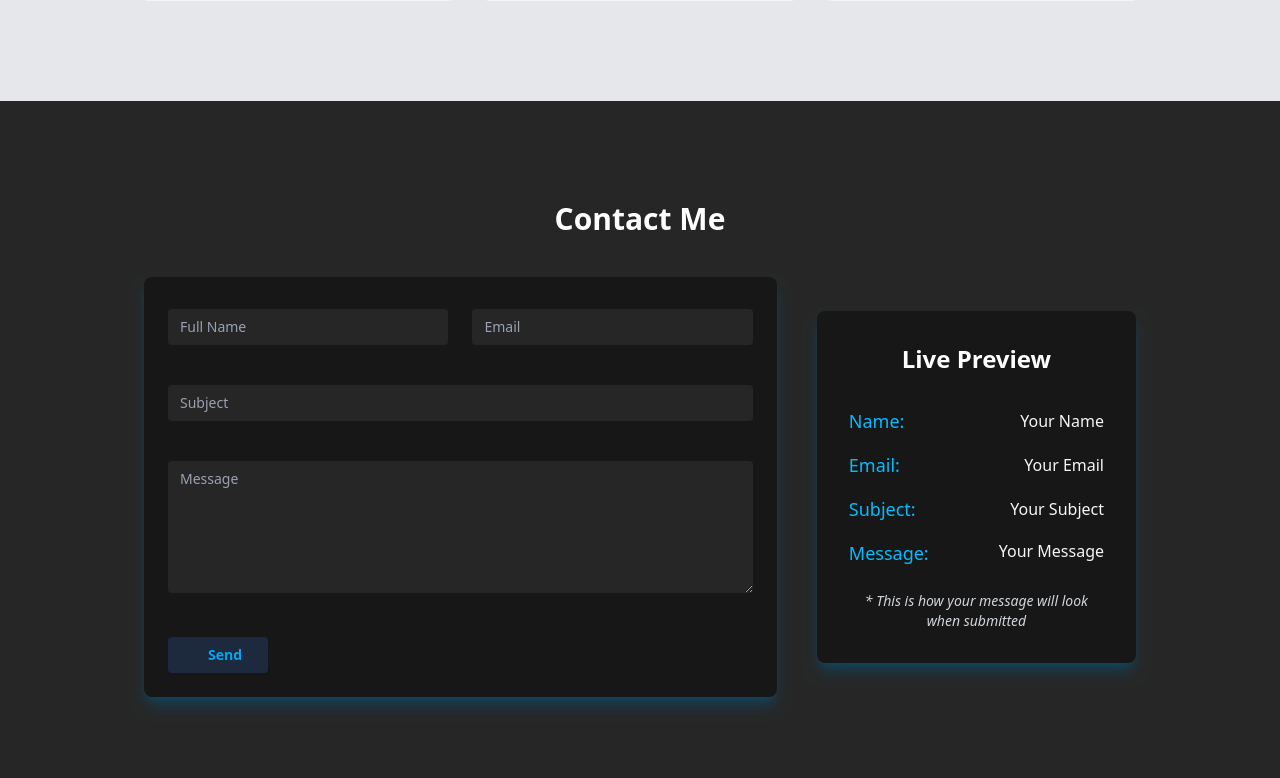
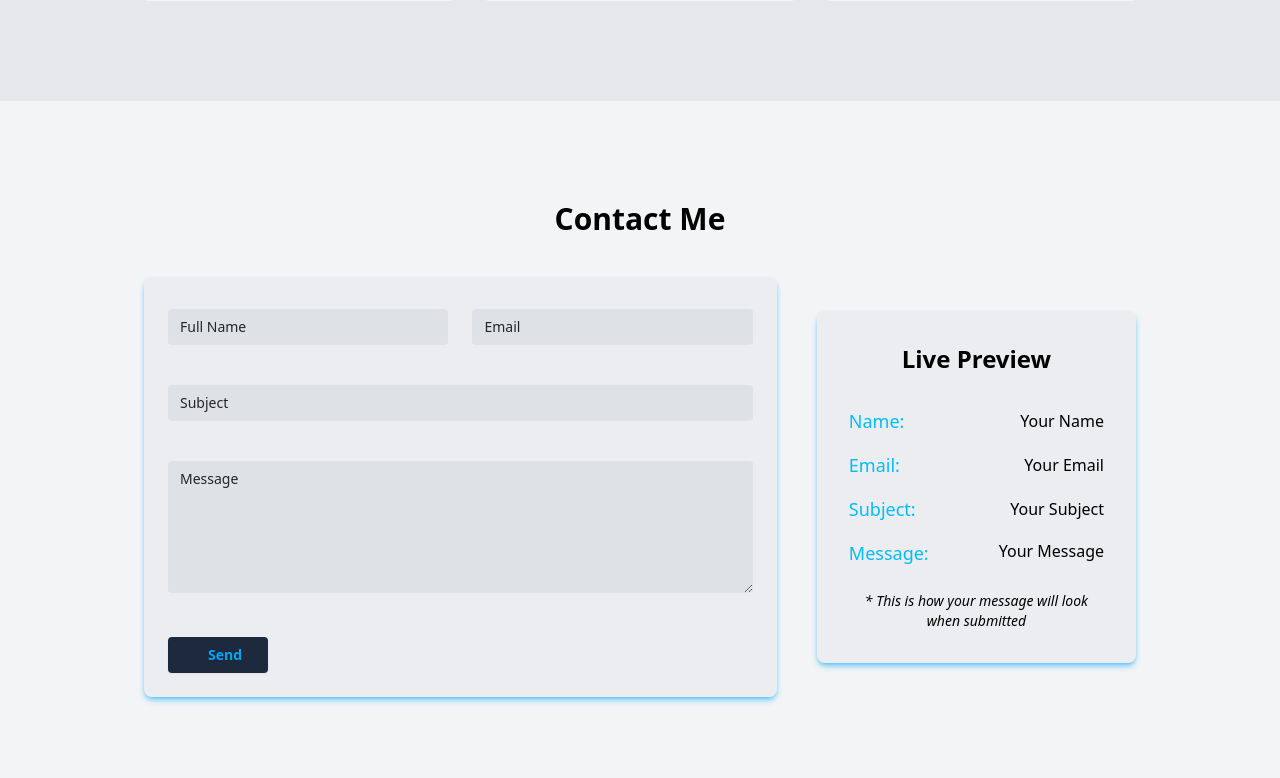
Before and after one commit to HanifaTavassoli/Portfolio-2, a React (Vite) app: page / in a window 1280 px wide. Shown: the part 2922-3700 px from the top of the page. Built offline with nearby package versions, Linux system fonts and the light colour scheme.

Commit message:
add light/dark mode background and text colors to ContactForm section

```diff
--- a/src/components/ContactForm.jsx
+++ b/src/components/ContactForm.jsx
@@ -75,7 +75,10 @@ function ContactForm() {
   };
   return (
     <>
-      <section id="contacts-section" className="py-5 bg-neutral-800">
+      <section
+        id="contacts-section"
+        className="py-5 bg-gray-100 text-black dark:bg-neutral-900 dark:text-white"
+      >
         <div className="custom-container py-20 mx-auto text-center">
           <h3 className="text-xl sm:text-2xl md:text-3xl font-bold mb-10">
             Contact Me
@@ -83,7 +86,7 @@ function ContactForm() {
           <div className="flex flex-col md:flex-row gap-10 justify-center items-start md:items-center w-full px-4">
             {/* Form Section */}
             <form
-              className="form w-full bg-neutral-900 md:basis-2/3 text-start text-white shadow-lg rounded-lg shadow-sky-800/50 transform transition-transform duration-500 hover:scale-105"
+              className="form w-full  bg-gray-200/50 dark:bg-neutral-800 md:basis-2/3 text-start text-white shadow-md rounded-lg shadow-sky-500/50 transform transition-transform duration-500 hover:scale-105"
               onSubmit={handleSubmit}
             >
               {isDirty && (
@@ -101,7 +104,7 @@ function ContactForm() {
                       onChange={handleChange}
                       id="full-name"
                       placeholder="Full Name"
-                      className="block w-full rounded-sm bg-neutral-800 px-3 py-1.5 text-neutral-400 placeholder:text-gray-400 shadow-sky-500/50 focus:shadow-[0_0_10px_1px] focus:border focus:border-sky-500 outline-none sm:text-sm/6 transition-shadow duration-200"
+                      className="block w-full rounded-sm bg-gray-300/50 dark:bg-neutral-900 px-3 py-1.5 text-neutral-800 dark:text-gray-300 placeholder:text-neutral-800 dark:placeholder:text-gray-300  shadow-sky-500/50 focus:shadow-[0_0_10px_1px] focus:border focus:border-sky-500 outline-none sm:text-sm/6 transition-shadow duration-200"
                     />
                     {errors.length > 0 &&
                       errors.includes("Name is required") && (
@@ -118,7 +121,7 @@ function ContactForm() {
                       onChange={handleChange}
                       id="email"
                       placeholder="Email"
-                      className="block w-full rounded-sm bg-neutral-800 px-3 py-1.5 text-neutral-400 placeholder:text-gray-400 shadow-sky-500/50 focus:shadow-[0_0_10px_1px] focus:border focus:border-sky-500 outline-none sm:text-sm/6 transition-shadow duration-200"
+                      className="block w-full rounded-sm bg-gray-300/50 dark:bg-neutral-900 px-3 py-1.5 text-neutral-800 dark:text-gray-300 placeholder:text-neutral-800 dark:placeholder:text-gray-300 shadow-sky-500/50 focus:shadow-[0_0_10px_1px] focus:border focus:border-sky-500 outline-none sm:text-sm/6 transition-shadow duration-200"
                     />
                     {errors.length > 0 &&
                       errors.includes("Email is required") && (
@@ -135,7 +138,7 @@ function ContactForm() {
                       onChange={handleChange}
                       id="subject"
                       placeholder="Subject"
-                      className="block w-full rounded-sm bg-neutral-800 px-3 py-1.5 text-neutral-400 placeholder:text-gray-400 shadow-sky-500/50 focus:shadow-[0_0_10px_1px] focus:border focus:border-sky-500 outline-none sm:text-sm/6 transition-shadow duration-200"
+                      className="block w-full rounded-sm bg-gray-300/50 dark:bg-neutral-900 px-3 py-1.5 text-neutral-800 dark:text-gray-300 placeholder:text-neutral-800 dark:placeholder:text-gray-300 shadow-sky-500/50 focus:shadow-[0_0_10px_1px] focus:border focus:border-sky-500 outline-none sm:text-sm/6 transition-shadow duration-200"
                     />
                     {errors.length > 0 &&
                       errors.includes("Subject is required") && (
@@ -152,7 +155,7 @@ function ContactForm() {
                       id="message"
                       rows="5"
                       placeholder="Message"
-                      className="block w-full rounded-sm bg-neutral-800 px-3 py-1.5 text-neutral-400 placeholder:text-gray-400 shadow-sky-500/50 focus:shadow-[0_0_10px_1px] focus:border focus:border-sky-500 outline-none sm:text-sm/6 transition-shadow duration-200"
+                      className="block w-full rounded-sm bg-gray-300/50 dark:bg-neutral-900 px-3 py-1.5 text-neutral-800 dark:text-gray-300 placeholder:text-neutral-800 dark:placeholder:text-gray-300 shadow-sky-500/50 focus:shadow-[0_0_10px_1px] focus:border focus:border-sky-500 outline-none sm:text-sm/6 transition-shadow duration-200"
                     ></textarea>
                     {errors.length > 0 &&
                       errors.includes("Message is required") && (
@@ -172,37 +175,31 @@ function ContactForm() {
             </form>
 
             {/* Live Preview Section */}
-            <div className="w-full md:basis-1/3 p-8 bg-neutral-900 rounded-lg shadow-lg shadow-sky-800/50 transform transition-transform duration-500 hover:scale-105">
-              <h2 className="text-2xl font-bold mb-8 text-center text-white">
+            <div className="w-full md:basis-1/3 p-8 bg-gray-200/50 dark:bg-neutral-800 rounded-lg shadow-md shadow-sky-500/50 transform transition-transform duration-500 hover:scale-105">
+              <h2 className="text-2xl font-bold mb-8 text-center ">
                 Live Preview
               </h2>
               <div className="space-y-4">
                 <div className="flex justify-between items-center">
                   <span className="text-lg  text-sky-400">Name:</span>
-                  <span className="text-neutral-100 ">
-                    {formData.name || "Your Name"}
-                  </span>
+                  <span className=" ">{formData.name || "Your Name"}</span>
                 </div>
                 <div className="flex justify-between items-center">
                   <span className="text-lg text-sky-400">Email:</span>
-                  <span className="text-neutral-100">
-                    {formData.email || "Your Email"}
-                  </span>
+                  <span className="">{formData.email || "Your Email"}</span>
                 </div>
                 <div className="flex justify-between items-center">
                   <span className="text-lg text-sky-400">Subject:</span>
-                  <span className="text-neutral-100">
-                    {formData.subject || "Your Subject"}
-                  </span>
+                  <span className="">{formData.subject || "Your Subject"}</span>
                 </div>
                 <div className="flex justify-between items-start">
                   <span className="text-lg  text-sky-400">Message:</span>
-                  <p className="text-neutral-100  max-w-full break-words">
+                  <p className=" max-w-full break-words">
                     {formData.message || "Your Message"}
                   </p>
                 </div>
               </div>
-              <div className="mt-6 text-sm text-gray-300 text-center">
+              <div className="mt-6 text-sm  text-center">
                 <p className="italic">
                   * This is how your message will look when submitted
                 </p>
```
